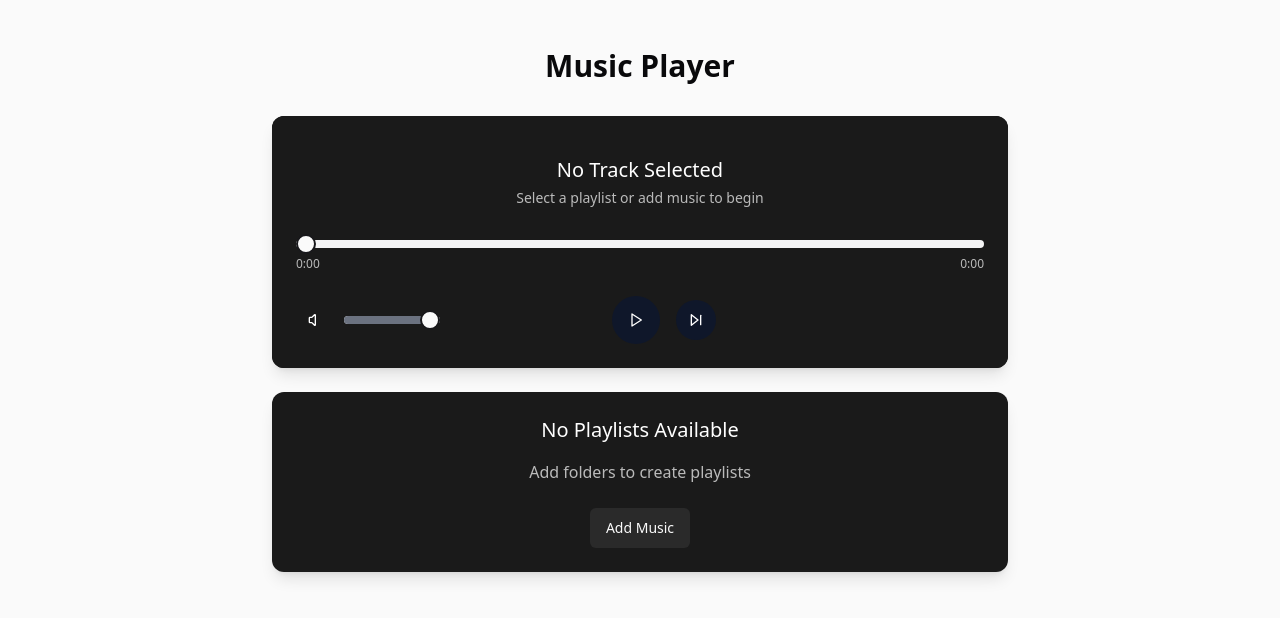
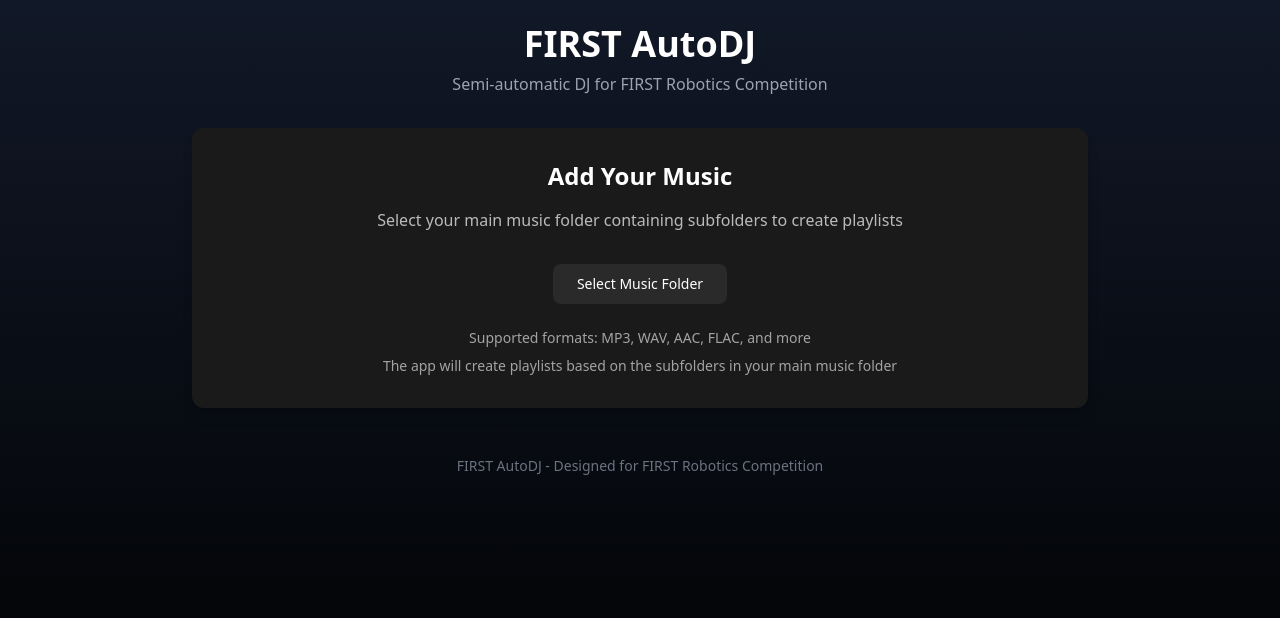
Before and after one commit to pat67/first-autodj, a React (Vite) app: page / in a window 1280 px wide. Shown: the top 618 px of the page. Built offline with nearby package versions, Linux system fonts and the light colour scheme.

Commit message:
Reverted to edit edt-69de910a-cea4-4390-9bf1-a6a3766707d5: "Visual edit in Lovable
Edited UI in Lovable"

```diff
--- a/src/App.tsx
+++ b/src/App.tsx
@@ -1,48 +1,27 @@
+import { Toaster } from "@/components/ui/toaster";
+import { Toaster as Sonner } from "@/components/ui/sonner";
+import { TooltipProvider } from "@/components/ui/tooltip";
+import { QueryClient, QueryClientProvider } from "@tanstack/react-query";
+import { BrowserRouter, Routes, Route } from "react-router-dom";
+import Index from "./pages/Index";
+import NotFound from "./pages/NotFound";
 
-import React, { useState } from 'react';
-import './App.css';
-import MusicPlayer from './components/MusicPlayer';
-import PlaylistSelector from './components/PlaylistSelector';
-import FolderSelector from './components/FolderSelector';
-import musicLibrary from './utils/musicLibrary';
+const queryClient = new QueryClient();
 
-function App() {
-  const [showFolderSelect, setShowFolderSelect] = useState(false);
-  const [currentFolder, setCurrentFolder] = useState<string | null>(null);
-
-  // Subscribe to track changes to update the current folder
-  React.useEffect(() => {
-    musicLibrary.onTrackChange(track => {
-      if (track) {
-        setCurrentFolder(track.folder);
-      }
-    });
-  }, []);
-
-  const handleRequestFolderSelect = () => {
-    setShowFolderSelect(true);
-  };
-
-  const handleFolderSelectClose = () => {
-    setShowFolderSelect(false);
-  };
-
-  return (
-    <div className="max-w-3xl mx-auto p-4 space-y-6">
-      <h1 className="text-3xl font-bold text-center mb-8">Music Player</h1>
-
-      <MusicPlayer onRequestFolderSelect={handleRequestFolderSelect} />
-
-      <PlaylistSelector
-        onRequestFolderSelect={handleRequestFolderSelect}
-        currentFolder={currentFolder}
-      />
-
-      {showFolderSelect && (
-        <FolderSelector onClose={handleFolderSelectClose} />
-      )}
-    </div>
-  );
-}
+const App = () => (
+  <QueryClientProvider client={queryClient}>
+    <TooltipProvider>
+      <Toaster />
+      <Sonner />
+      <BrowserRouter>
+        <Routes>
+          <Route path="/" element={<Index />} />
+          {/* ADD ALL CUSTOM ROUTES ABOVE THE CATCH-ALL "*" ROUTE */}
+          <Route path="*" element={<NotFound />} />
+        </Routes>
+      </BrowserRouter>
+    </TooltipProvider>
+  </QueryClientProvider>
+);
 
 export default App;
--- a/src/components/FolderSelector.tsx
+++ b/src/components/FolderSelector.tsx
@@ -5,11 +5,10 @@ import { toast } from '@/hooks/use-toast';
 import musicLibrary from '@/utils/musicLibrary';
 
 interface FolderSelectorProps {
-  onFoldersAdded?: () => void;
-  onClose: () => void;
+  onFoldersAdded: () => void;
 }
 
-export function FolderSelector({ onFoldersAdded, onClose }: FolderSelectorProps) {
+export function FolderSelector({ onFoldersAdded }: FolderSelectorProps) {
   const folderInputRef = useRef<HTMLInputElement>(null);
 
   const handleFolderSelect = async () => {
@@ -27,10 +26,7 @@ export function FolderSelector({ onFoldersAdded, onClose }: FolderSelectorProps)
 
     try {
       await musicLibrary.addFolder(files);
-      if (onFoldersAdded) {
-        onFoldersAdded();
-      }
-      onClose(); // Close the folder selector after adding folders
+      onFoldersAdded();
 
       // Reset the input
       if (folderInputRef.current) {
--- a/src/components/MusicPlayer.tsx
+++ b/src/components/MusicPlayer.tsx
@@ -1,21 +1,16 @@
-
-import React, { useEffect, useState } from 'react';
-import { TrackInfo } from '@/components/player/TrackInfo';
-import { PlaybackControls } from '@/components/player/PlaybackControls';
-import { ProgressBar } from '@/components/player/ProgressBar';
-import { VolumeControl } from '@/components/player/VolumeControl';
+import React, { useEffect, useState, useRef } from 'react';
+import { Button } from "@/components/ui/button";
+import { Slider } from "@/components/ui/slider";
+import { Play, Pause, SkipForward, Volume, VolumeX } from "lucide-react";
 import audioManager from '@/utils/audioContext';
 import musicLibrary, { TrackMetadata } from '@/utils/musicLibrary';
-
 interface MusicPlayerProps {
   onRequestFolderSelect: () => void;
 }
-
 export function MusicPlayer({
   onRequestFolderSelect
 }: MusicPlayerProps) {
   const [currentTrack, setCurrentTrack] = useState<TrackMetadata | null>(null);
-  const [currentFolder, setCurrentFolder] = useState<string | null>(null);
   const [isPlaying, setIsPlaying] = useState(false);
   const [volume, setVolume] = useState(1);
   const [isMuted, setIsMuted] = useState(false);
@@ -23,32 +18,35 @@ export function MusicPlayer({
   const [duration, setDuration] = useState(0);
   const [isDraggingSeeker, setIsDraggingSeeker] = useState(false);
   const [previousVolume, setPreviousVolume] = useState(1);
-
+  const timeUpdateIntervalRef = useRef<number | null>(null);
   useEffect(() => {
     musicLibrary.onTrackChange(track => {
       setCurrentTrack(track);
       if (track) {
-        setCurrentFolder(track.folder);
         setDuration(track.duration);
         setIsPlaying(true);
       }
     });
-
     audioManager.onTrackEnd(() => {
       musicLibrary.playNextTrack();
     });
-
-    const intervalId = window.setInterval(() => {
+    startTimeUpdateInterval();
+    return () => {
+      if (timeUpdateIntervalRef.current !== null) {
+        window.clearInterval(timeUpdateIntervalRef.current);
+      }
+    };
+  }, []);
+  const startTimeUpdateInterval = () => {
+    if (timeUpdateIntervalRef.current !== null) {
+      window.clearInterval(timeUpdateIntervalRef.current);
+    }
+    timeUpdateIntervalRef.current = window.setInterval(() => {
       if (!isDraggingSeeker) {
         setCurrentTime(audioManager.getCurrentTime());
       }
     }, 100);
-
-    return () => {
-      window.clearInterval(intervalId);
-    };
-  }, [isDraggingSeeker]);
-
+  };
   const handlePlayPause = () => {
     if (isPlaying) {
       audioManager.pause();
@@ -66,11 +64,9 @@ export function MusicPlayer({
       }
     }
   };
-
   const handleNextTrack = () => {
     musicLibrary.playNextTrack();
   };
-
   const handleVolumeChange = (value: number[]) => {
     const newVolume = value[0];
     setVolume(newVolume);
@@ -81,7 +77,6 @@ export function MusicPlayer({
       setIsMuted(true);
     }
   };
-
   const handleMuteToggle = () => {
     if (isMuted) {
       setIsMuted(false);
@@ -94,7 +89,6 @@ export function MusicPlayer({
       audioManager.setVolume(0);
     }
   };
-
   const handleSeek = (value: number[]) => {
     const seekTime = value[0];
     setCurrentTime(seekTime);
@@ -102,48 +96,63 @@ export function MusicPlayer({
       audioManager.seekTo(seekTime);
     }
   };
-
   const handleSeekStart = () => {
     setIsDraggingSeeker(true);
   };
-
   const handleSeekEnd = () => {
     setIsDraggingSeeker(false);
     audioManager.seekTo(currentTime);
   };
+  const formatTime = (timeInSeconds: number): string => {
+    const minutes = Math.floor(timeInSeconds / 60);
+    const seconds = Math.floor(timeInSeconds % 60);
+    return `${minutes}:${seconds.toString().padStart(2, '0')}`;
+  };
+  return <div className="w-full bg-player rounded-xl shadow-lg overflow-hidden transition-all duration-300 animate-fade-in">
+      <div className="p-6 bg-player-light">
+        <div className="mb-4 text-player-text text-center">
+          {currentTrack ? <>
+              <div className="text-xs uppercase tracking-wider text-player-text/70 mb-1">Now Playing</div>
+              <h2 className="text-2xl font-bold truncate">{currentTrack.title}</h2>
+              <div className="text-player-text/80 mt-1">
+                <span className="truncate">{currentTrack.artist}</span>
+              </div>
+            </> : <div className="text-center py-4">
+              <h2 className="text-xl font-medium">No Track Selected</h2>
+              <p className="text-player-text/70 text-sm mt-1">
+                Select a playlist or add music to begin
+              </p>
+            </div>}
+        </div>
 
-  return (
-    <div className="w-full bg-player rounded-xl shadow-lg overflow-hidden transition-all duration-300 animate-fade-in">
-      <div className="p-6 bg-player-light">
-        <TrackInfo currentTrack={currentTrack} />
-
-        <ProgressBar
-          currentTime={currentTime}
-          duration={duration}
-          onSeek={handleSeek}
-          onSeekStart={handleSeekStart}
-          onSeekEnd={handleSeekEnd}
-        />
+        <div className="my-4">
+          <Slider value={[currentTime]} min={0} max={duration || 100} step={0.1} onValueChange={handleSeek} onValueCommit={handleSeekEnd} className="my-2 [&_.absolute]:bg-gray-500" onPointerDown={handleSeekStart} />
+          <div className="flex justify-between text-xs text-player-text/70">
+            <span>{formatTime(currentTime)}</span>
+            <span>{formatTime(duration)}</span>
+          </div>
+        </div>
 
         <div className="flex items-center justify-between mt-6">
-          <VolumeControl
-            volume={volume}
-            isMuted={isMuted}
-            onVolumeChange={handleVolumeChange}
-            onMuteToggle={handleMuteToggle}
-          />
+          <div className="flex items-center space-x-2">
+            <Button variant="ghost" size="icon" className="text-player-text hover:bg-player-accent rounded-full" onClick={handleMuteToggle}>
+              {isMuted ? <VolumeX size={20} /> : <Volume size={20} />}
+            </Button>
+            <Slider value={[volume]} min={0} max={1} step={0.01} onValueChange={handleVolumeChange} className="w-24 [&_.absolute]:bg-gray-500" />
+          </div>
 
-          <PlaybackControls
-            isPlaying={isPlaying}
-            onPlayPause={handlePlayPause}
-            onNextTrack={handleNextTrack}
-          />
+          <div className="flex items-center space-x-4 mx-[8px]">
+            <Button size="icon" variant="ghost" onClick={handlePlayPause} className="h-12 w-12 rounded-full text-player-text bg-slate-900 hover:bg-slate-800">
+              {isPlaying ? <Pause size={24} /> : <Play size={24} />}
+            </Button>
+            <Button size="icon" variant="ghost" onClick={handleNextTrack} className="h-10 w-10 rounded-full text-player-text bg-slate-900 hover:bg-slate-800">
+              <SkipForward size={18} />
+            </Button>
+          </div>
 
-          <div className="w-24"></div> {/* Spacer to balance the layout */}
+          <div className="w-10"></div>
         </div>
       </div>
-    </div>
-  );
+    </div>;
 }
-
 export default MusicPlayer;
--- a/src/components/PlaylistSelector.tsx
+++ b/src/components/PlaylistSelector.tsx
@@ -1,30 +1,22 @@
-
-import React from 'react';
+import React, { useState } from 'react';
 import { Button } from "@/components/ui/button";
 import { DropdownMenu, DropdownMenuContent, DropdownMenuItem, DropdownMenuTrigger } from "@/components/ui/dropdown-menu";
 import { MoreHorizontal } from "lucide-react";
 import musicLibrary from '@/utils/musicLibrary';
-
 interface PlaylistSelectorProps {
   onRequestFolderSelect: () => void;
-  currentFolder: string | null;
 }
-
 export function PlaylistSelector({
-  onRequestFolderSelect,
-  currentFolder
+  onRequestFolderSelect
 }: PlaylistSelectorProps) {
   const folders = musicLibrary.getFolders();
   const defaultFolder = musicLibrary.getDefaultFolder();
-
   const handlePlayFolder = (folderName: string) => {
     musicLibrary.playRandomTrackFromFolder(folderName);
   };
-
   const handleSetDefault = (folderName: string) => {
     musicLibrary.setDefaultFolder(folderName);
   };
-
   if (folders.length === 0) {
     return <div className="bg-player-light rounded-xl p-6 text-center text-player-text shadow-lg">
         <h3 className="text-xl font-medium mb-4">No Playlists Available</h3>
@@ -34,7 +26,6 @@ export function PlaylistSelector({
         </Button>
       </div>;
   }
-
   return <div className="bg-player-light rounded-xl p-6 shadow-lg">
       <div className="flex items-center justify-between mb-4">
         <h3 className="text-xl font-medium text-player-text">Playlists</h3>
@@ -57,21 +48,12 @@ export function PlaylistSelector({
       </div>
 
       <div className="grid grid-cols-1 md:grid-cols-2 lg:grid-cols-3 gap-3">
-        {folders.map(folder => (
-          <div
-            key={folder}
-            onClick={() => handlePlayFolder(folder)}
-            className={`p-4 rounded-lg cursor-pointer transition-all text-player-text bg-slate-800 ${
-              folder === currentFolder ? 'ring-2 ring-gray-500' : ''
-            }`}
-          >
+        {folders.map(folder => <div key={folder} onClick={() => handlePlayFolder(folder)} className="p-4 rounded-lg cursor-pointer transition-all text-player-text bg-slate-800">
             <div className="flex flex-col items-center text-center">
               <span className="font-medium truncate">{folder}</span>
             </div>
-          </div>
-        ))}
+          </div>)}
       </div>
     </div>;
 }
-
 export default PlaylistSelector;
--- a/src/components/player/PlaybackControls.tsx
+++ /dev/null
@@ -1,37 +0,0 @@
-
-import React from 'react';
-import { Button } from "@/components/ui/button";
-import { Play, Pause, SkipForward } from "lucide-react";
-
-interface PlaybackControlsProps {
-  isPlaying: boolean;
-  onPlayPause: () => void;
-  onNextTrack: () => void;
-}
-
-export function PlaybackControls({
-  isPlaying,
-  onPlayPause,
-  onNextTrack
-}: PlaybackControlsProps) {
-  return (
-    <div className="flex items-center space-x-4 mx-auto">
-      <Button
-        size="icon"
-        variant="ghost"
-        onClick={onPlayPause}
-        className="h-12 w-12 rounded-full text-player-text bg-slate-900 hover:bg-slate-800"
-      >
-        {isPlaying ? <Pause size={24} /> : <Play size={24} />}
-      </Button>
-      <Button
-        size="icon"
-        variant="ghost"
-        onClick={onNextTrack}
-        className="h-10 w-10 rounded-full text-player-text bg-slate-900 hover:bg-slate-800"
-      >
-        <SkipForward size={18} />
-      </Button>
-    </div>
-  );
-}
--- a/src/components/player/ProgressBar.tsx
+++ /dev/null
@@ -1,44 +0,0 @@
-
-import React from 'react';
-import { Slider } from "@/components/ui/slider";
-
-interface ProgressBarProps {
-  currentTime: number;
-  duration: number;
-  onSeek: (value: number[]) => void;
-  onSeekStart: () => void;
-  onSeekEnd: () => void;
-}
-
-export function ProgressBar({
-  currentTime,
-  duration,
-  onSeek,
-  onSeekStart,
-  onSeekEnd
-}: ProgressBarProps) {
-  const formatTime = (timeInSeconds: number): string => {
-    const minutes = Math.floor(timeInSeconds / 60);
-    const seconds = Math.floor(timeInSeconds % 60);
-    return `${minutes}:${seconds.toString().padStart(2, '0')}`;
-  };
-
-  return (
-    <div className="my-4">
-      <Slider
-        value={[currentTime]}
-        min={0}
-        max={duration || 100}
-        step={0.1}
-        onValueChange={onSeek}
-        onValueCommit={onSeekEnd}
-        className="my-2 [&_.absolute]:bg-gray-500"
-        onPointerDown={onSeekStart}
-      />
-      <div className="flex justify-between text-xs text-player-text/70">
-        <span>{formatTime(currentTime)}</span>
-        <span>{formatTime(duration)}</span>
-      </div>
-    </div>
-  );
-}
--- a/src/components/player/TrackInfo.tsx
+++ /dev/null
@@ -1,30 +0,0 @@
-
-import React from 'react';
-import { TrackMetadata } from '@/utils/musicLibrary';
-
-interface TrackInfoProps {
-  currentTrack: TrackMetadata | null;
-}
-
-export function TrackInfo({ currentTrack }: TrackInfoProps) {
-  return (
-    <div className="mb-4 text-player-text text-center">
-      {currentTrack ? (
-        <>
-          <div className="text-xs uppercase tracking-wider text-player-text/70 mb-1">Now Playing</div>
-          <h2 className="text-2xl font-bold truncate">{currentTrack.title}</h2>
-          <div className="text-player-text/80 mt-1">
-            <span className="truncate">{currentTrack.artist}</span>
-          </div>
-        </>
-      ) : (
-        <div className="text-center py-4">
-          <h2 className="text-xl font-medium">No Track Selected</h2>
-          <p className="text-player-text/70 text-sm mt-1">
-            Select a playlist or add music to begin
-          </p>
-        </div>
-      )}
-    </div>
-  );
-}
--- a/src/components/player/VolumeControl.tsx
+++ /dev/null
@@ -1,40 +0,0 @@
-
-import React from 'react';
-import { Button } from "@/components/ui/button";
-import { Slider } from "@/components/ui/slider";
-import { Volume, VolumeX } from "lucide-react";
-
-interface VolumeControlProps {
-  volume: number;
-  isMuted: boolean;
-  onVolumeChange: (value: number[]) => void;
-  onMuteToggle: () => void;
-}
-
-export function VolumeControl({
-  volume,
-  isMuted,
-  onVolumeChange,
-  onMuteToggle
-}: VolumeControlProps) {
-  return (
-    <div className="flex items-center space-x-2">
-      <Button
-        variant="ghost"
-        size="icon"
-        className="text-player-text hover:bg-player-accent rounded-full"
-        onClick={onMuteToggle}
-      >
-        {isMuted ? <VolumeX size={20} /> : <Volume size={20} />}
-      </Button>
-      <Slider
-        value={[volume]}
-        min={0}
-        max={1}
-        step={0.01}
-        onValueChange={onVolumeChange}
-        className="w-24 [&_.absolute]:bg-gray-500"
-      />
-    </div>
-  );
-}
--- a/src/pages/Index.tsx
+++ b/src/pages/Index.tsx
@@ -1,45 +1,32 @@
-
 import React, { useState } from 'react';
 import MusicPlayer from '@/components/MusicPlayer';
 import PlaylistSelector from '@/components/PlaylistSelector';
 import FolderSelector from '@/components/FolderSelector';
 import musicLibrary from '@/utils/musicLibrary';
+const Index = () => {
+  const [showFolderSelector, setShowFolderSelector] = useState(!musicLibrary.hasMusic());
+  const handleFoldersAdded = () => {
+    setShowFolderSelector(false);
+  };
+  const handleRequestFolderSelect = () => {
+    setShowFolderSelector(true);
+  };
+  return <div className="min-h-screen bg-gradient-to-b from-gray-900 to-black text-white p-6">
+      <header className="max-w-4xl mx-auto mb-8">
+        <h1 className="text-3xl md:text-4xl font-bold text-center">FIRST AutoDJ</h1>
+        <p className="text-center text-gray-400 mt-2">Semi-automatic DJ for FIRST Robotics Competition</p>
+      </header>
 
-export default function Index() {
-  const [showFolderSelect, setShowFolderSelect] = useState(false);
-  const [currentFolder, setCurrentFolder] = useState<string | null>(null);
+      <main className="max-w-4xl mx-auto space-y-8">
+        {showFolderSelector ? <FolderSelector onFoldersAdded={handleFoldersAdded} /> : <>
+            <MusicPlayer onRequestFolderSelect={handleRequestFolderSelect} />
+            <PlaylistSelector onRequestFolderSelect={handleRequestFolderSelect} />
+          </>}
+      </main>
 
-  // Subscribe to track changes to update the current folder
-  React.useEffect(() => {
-    musicLibrary.onTrackChange(track => {
-      if (track) {
-        setCurrentFolder(track.folder);
-      }
-    });
-  }, []);
-
-  const handleRequestFolderSelect = () => {
-    setShowFolderSelect(true);
-  };
-
-  const handleFolderSelectClose = () => {
-    setShowFolderSelect(false);
-  };
-
-  return (
-    <div className="max-w-3xl mx-auto p-4 space-y-6">
-      <h1 className="text-3xl font-bold text-center mb-8">Music Player</h1>
-
-      <MusicPlayer onRequestFolderSelect={handleRequestFolderSelect} />
-
-      <PlaylistSelector
-        onRequestFolderSelect={handleRequestFolderSelect}
-        currentFolder={currentFolder}
-      />
-
-      {showFolderSelect && (
-        <FolderSelector onClose={handleFolderSelectClose} />
-      )}
-    </div>
-  );
-}
+      <footer className="max-w-4xl mx-auto mt-12 text-center text-gray-500 text-sm">
+        <p>FIRST AutoDJ - Designed for FIRST Robotics Competition</p>
+      </footer>
+    </div>;
+};
+export default Index;
```
